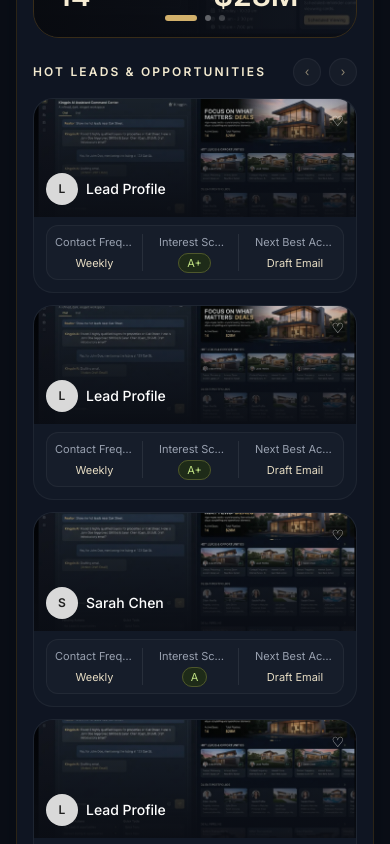
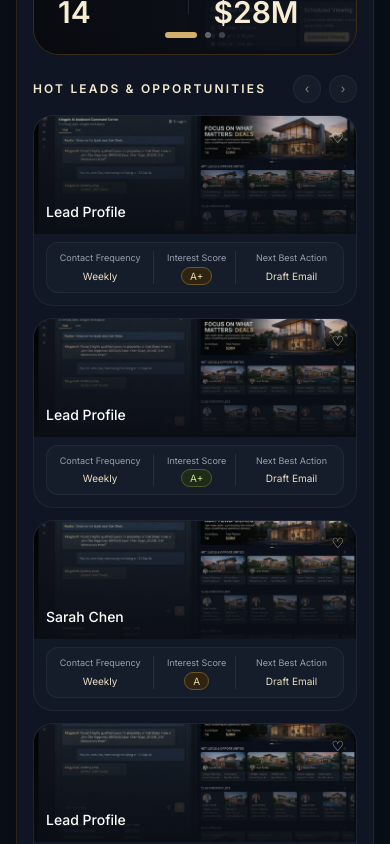
Before and after one commit to parmarharbir/realtormind-dashboard, a Next.js app: page / in a window 390 px wide. Shown: the part 2106-2950 px from the top of the page. Built offline with nearby package versions, Linux system fonts and the light colour scheme.

Commit message:
fix: anchor chat input and clean portfolio layout

```diff
--- a/src/components/assistant-panel.tsx
+++ b/src/components/assistant-panel.tsx
@@ -79,7 +79,8 @@ export function AssistantPanel() {
             ))}
           </div>
 
-          <div className="mt-6 rounded-[20px] border border-white/5 bg-[#0f1520] p-3">
+          <div className="mt-6 border-t border-white/5 pt-4">
+            <div className="rounded-[20px] border border-white/5 bg-[#0f1520] p-3">
               <div className="flex items-center gap-3">
                 <Link
                   href="#"
@@ -99,6 +100,7 @@ export function AssistantPanel() {
                 >
                   ➤
                 </Link>
+              </div>
             </div>
           </div>
         </div>
--- a/src/components/hot-leads-section.tsx
+++ b/src/components/hot-leads-section.tsx
@@ -3,17 +3,17 @@ import Link from "next/link";
 import { SectionHeader } from "@/components/section-header";
 
 const leads = [
-  { name: "Lead Profile", score: "A+", imageX: "12% 18%" },
-  { name: "Lead Profile", score: "A+", imageX: "36% 25%" },
-  { name: "Sarah Chen", score: "A", imageX: "59% 38%" },
-  { name: "Lead Profile", score: "A", imageX: "83% 44%" },
+  { name: "Lead Profile", score: "A+", imageX: "12% 18%", badge: "gold" },
+  { name: "Lead Profile", score: "A+", imageX: "36% 25%", badge: "green" },
+  { name: "Sarah Chen", score: "A", imageX: "59% 38%", badge: "gold" },
+  { name: "Lead Profile", score: "A", imageX: "83% 44%", badge: "green" },
 ];
 
 export function HotLeadsSection() {
   return (
     <section>
       <SectionHeader title="Hot Leads & Opportunities" />
-      <div className="grid gap-3 xl:grid-cols-4 md:grid-cols-2">
+      <div className="grid gap-3 md:grid-cols-2 2xl:grid-cols-4 xl:grid-cols-2">
         {leads.map((lead, index) => (
           <Link
             href="#"
@@ -30,32 +30,27 @@ export function HotLeadsSection() {
               />
               <div className="absolute inset-0 bg-[linear-gradient(180deg,transparent_0%,rgba(10,13,20,0.5)_50%,rgba(10,13,20,0.94)_100%)]" />
               <div className="absolute right-3 top-3 text-sm text-white/80">♡</div>
-              <div className="absolute bottom-3 left-3 flex items-center gap-2">
-                <div className="flex h-8 w-8 items-center justify-center rounded-full bg-[#d9d9d9] text-xs font-semibold text-[#202020]">
-                  {lead.name.charAt(0)}
-                </div>
-                <div>
-                  <p className="text-sm font-medium text-white">{lead.name}</p>
-                </div>
+              <div className="absolute bottom-3 left-3">
+                <p className="text-sm font-medium text-white">{lead.name}</p>
               </div>
             </div>
-            <div className="px-3 pb-3 pt-2 text-[11px] text-[#98a0af]">
-              <div className="grid grid-cols-3 items-center gap-2 rounded-xl border border-white/5 bg-white/[0.02] px-2 py-2 text-center">
+            <div className="px-3 pb-3 pt-2 text-[10px] text-[#98a0af] 2xl:text-[11px]">
+              <div className="grid grid-cols-[1.15fr_0.9fr_1.1fr] items-center gap-1 rounded-xl border border-white/5 bg-white/[0.02] px-2 py-2 text-center">
                 <div className="min-w-0 border-r border-white/8 pr-2">
-                  <p className="truncate">Contact Frequency</p>
+                  <p className="whitespace-nowrap text-[9px] 2xl:text-[10px]">Contact Frequency</p>
                   <p className="mt-1 text-[#e7ddc4]">Weekly</p>
                 </div>
                 <div className="min-w-0 border-r border-white/8 px-2">
-                  <p className="truncate">Interest Score</p>
+                  <p className="whitespace-nowrap text-[9px] 2xl:text-[10px]">Interest Score</p>
                   <p className="mt-1">
-                    <span className="rounded-full border border-[#4e572c] bg-[#1e2b18] px-2 py-0.5 text-[#bfe082]">
+                    <span className={`rounded-full px-2 py-0.5 ${lead.badge === "green" ? "border border-[#4e572c] bg-[#1e2b18] text-[#bfe082]" : "border border-[#6a5526] bg-[#2f2411] text-[#e7d4a1]"}`}>
                       {lead.score}
                     </span>
                   </p>
                 </div>
                 <div className="min-w-0 pl-2">
-                  <p className="truncate">Next Best Action</p>
-                  <p className="mt-1 truncate text-[#e7ddc4]">Draft Email</p>
+                  <p className="whitespace-nowrap text-[9px] 2xl:text-[10px]">Next Best Action</p>
+                  <p className="mt-1 whitespace-nowrap text-[#e7ddc4]">Draft Email</p>
                 </div>
               </div>
             </div>
--- a/src/components/portfolio-section.tsx
+++ b/src/components/portfolio-section.tsx
@@ -38,7 +38,7 @@ export function PortfolioSection() {
           <Link
             href="#"
             key={`${client.title}-${index}`}
-            className="grid grid-cols-[72px_1fr_84px] gap-3 rounded-[20px] border border-white/5 bg-[#121926] p-3"
+            className="grid min-w-0 grid-cols-[56px_minmax(0,1fr)_72px] items-center gap-3 rounded-[20px] border border-white/5 bg-[#121926] p-3"
           >
             <div className="relative h-14 w-14 overflow-hidden rounded-full border border-white/10">
               <Image src={client.avatar} alt={client.name} fill className="object-cover" unoptimized />
@@ -47,12 +47,12 @@ export function PortfolioSection() {
               <h3 className="truncate text-sm font-medium text-white">{client.title}</h3>
               <p className="mt-1 text-xs text-[#cfd5df]">{client.name}</p>
               <div className="mt-3 space-y-1 text-[11px] leading-4 text-[#9098a8]">
-                <p>Property Matches</p>
-                <p>Preferred Areas</p>
-                <p>Communication History</p>
+                <p className="truncate">Property Matches</p>
+                <p className="truncate">Preferred Areas</p>
+                <p className="truncate">Communication History</p>
               </div>
             </div>
-            <div className="relative overflow-hidden rounded-2xl border border-white/5">
+            <div className="relative h-16 w-[72px] overflow-hidden rounded-2xl border border-white/5">
               <Image src={client.property} alt={client.title} fill className="object-cover" unoptimized />
             </div>
           </Link>
```
Lines whose indentation alone changed are shown as unchanged.
